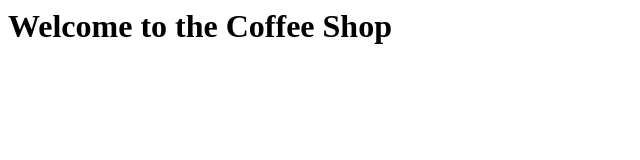
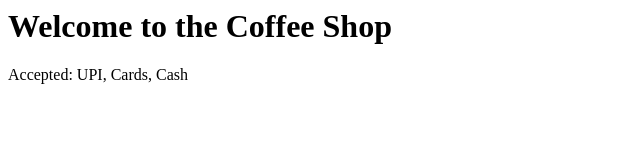
Before and after one commit to supriya-samala/myproject, a plain HTML site: page index.html in a window 1280 px wide. Shown: the whole page, without its empty margins (0-640 px from the left). Drawn offline with Linux system fonts and the light colour scheme.

Commit message:
Feature: Added payment options

```diff
--- a/index.html
+++ b/index.html
@@ -1 +1,2 @@
 <h1>Welcome to the Coffee Shop</h1>
+<p>Accepted: UPI, Cards, Cash</p>
```
